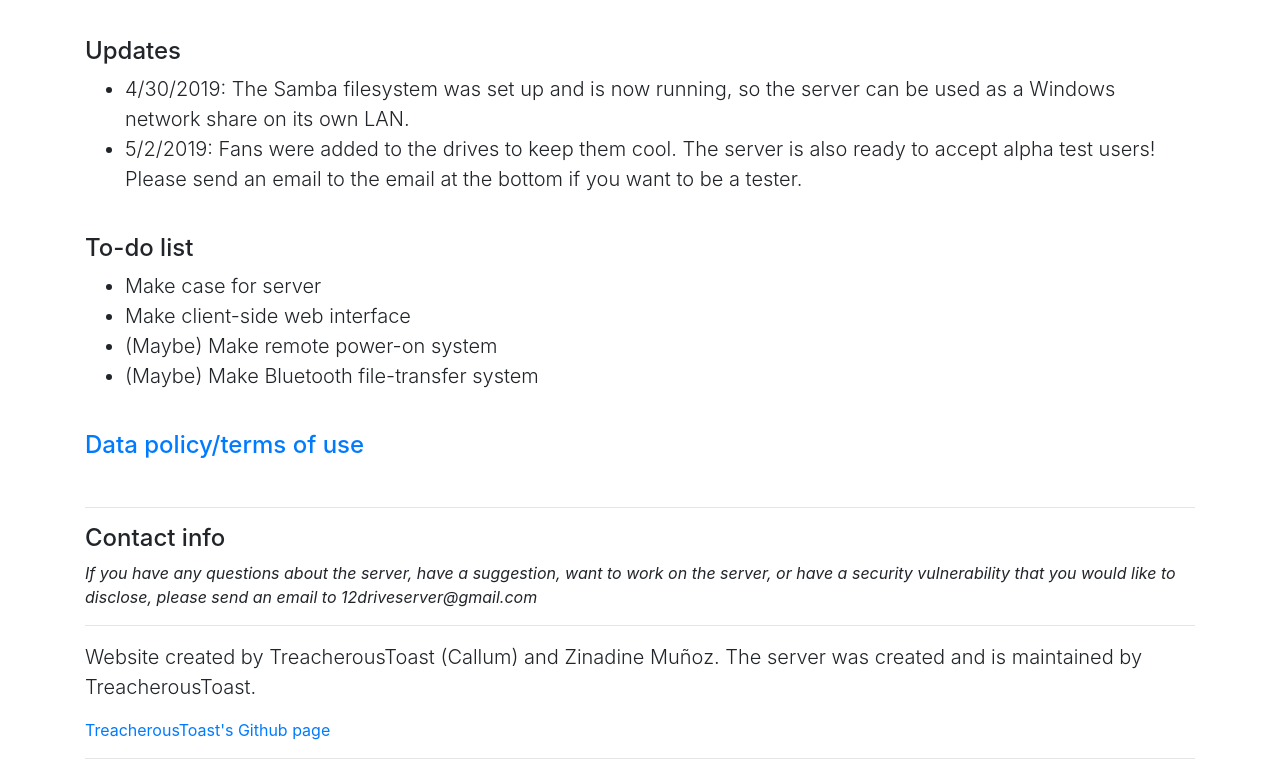
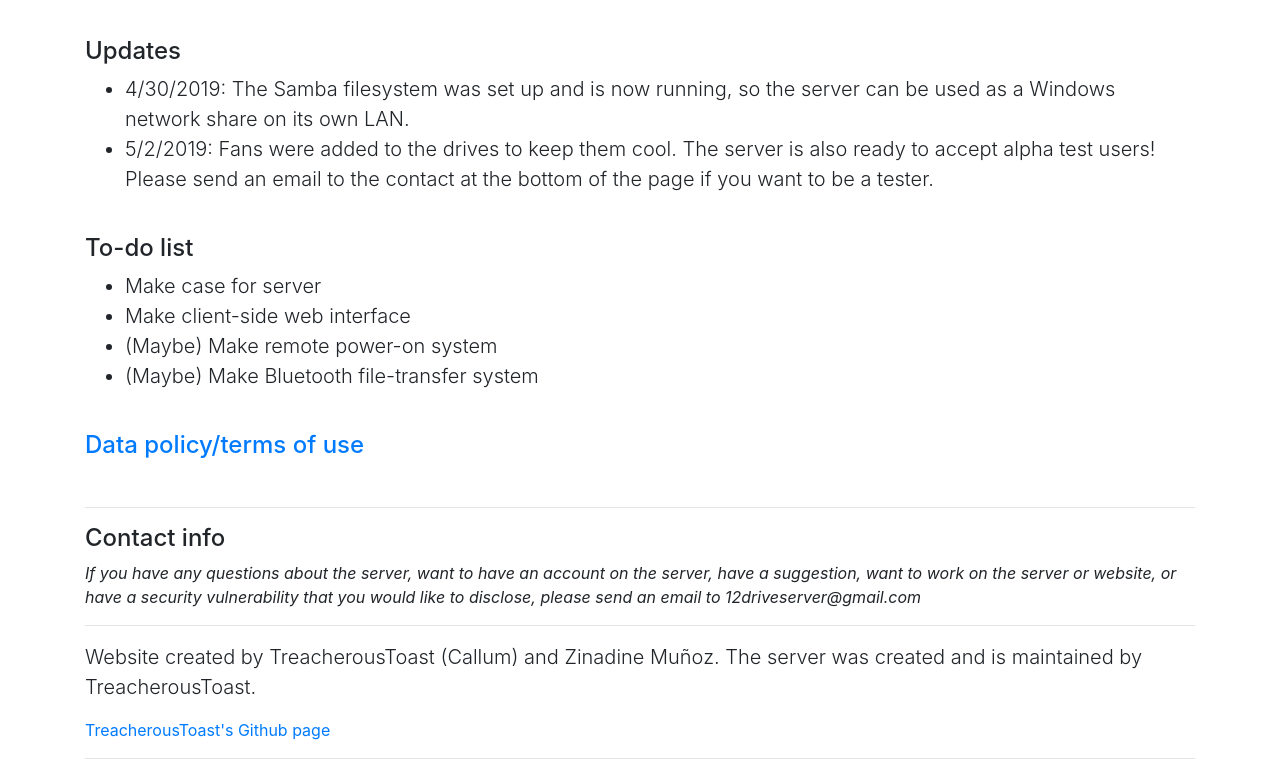
Before and after one commit to TreacherousToast/12Drive-server-update-site, a plain HTML site: page site/index.html in a window 1280 px wide. Shown: the part 637-1412 px from the top of the page. Drawn offline with nearby package versions, Linux system fonts and the light colour scheme.

Commit message:
Update index.html

```diff
--- a/site/index.html
+++ b/site/index.html
@@ -43,7 +43,7 @@
     <ul class="lead">
       <li>4/30/2019: The Samba filesystem was set up and is now running, so the server can be used as a Windows network
       share on its own LAN.</li>
-      <li>5/2/2019: Fans were added to the drives to keep them cool. The server is also ready to accept alpha test users! Please send an email to the email at the bottom if you want to be a tester.</li>
+      <li>5/2/2019: Fans were added to the drives to keep them cool. The server is also ready to accept alpha test users! Please send an email to the contact at the bottom of the page if you want to be a tester.</li>
     </ul>
 
     <br>
@@ -62,7 +62,7 @@
   <footer class="container">
     <hr>
     <h4>Contact info</h4>
-    <p><em>If you have any questions about the server, have a suggestion, want to work on the server, or have a security
+    <p><em>If you have any questions about the server, want to have an account on the server, have a suggestion, want to work on the server or website, or have a security
         vulnerability that you would like to disclose, please send an email to 12driveserver@gmail.com</em></p>
     <!-- Put new things here -->
     <hr>
```
